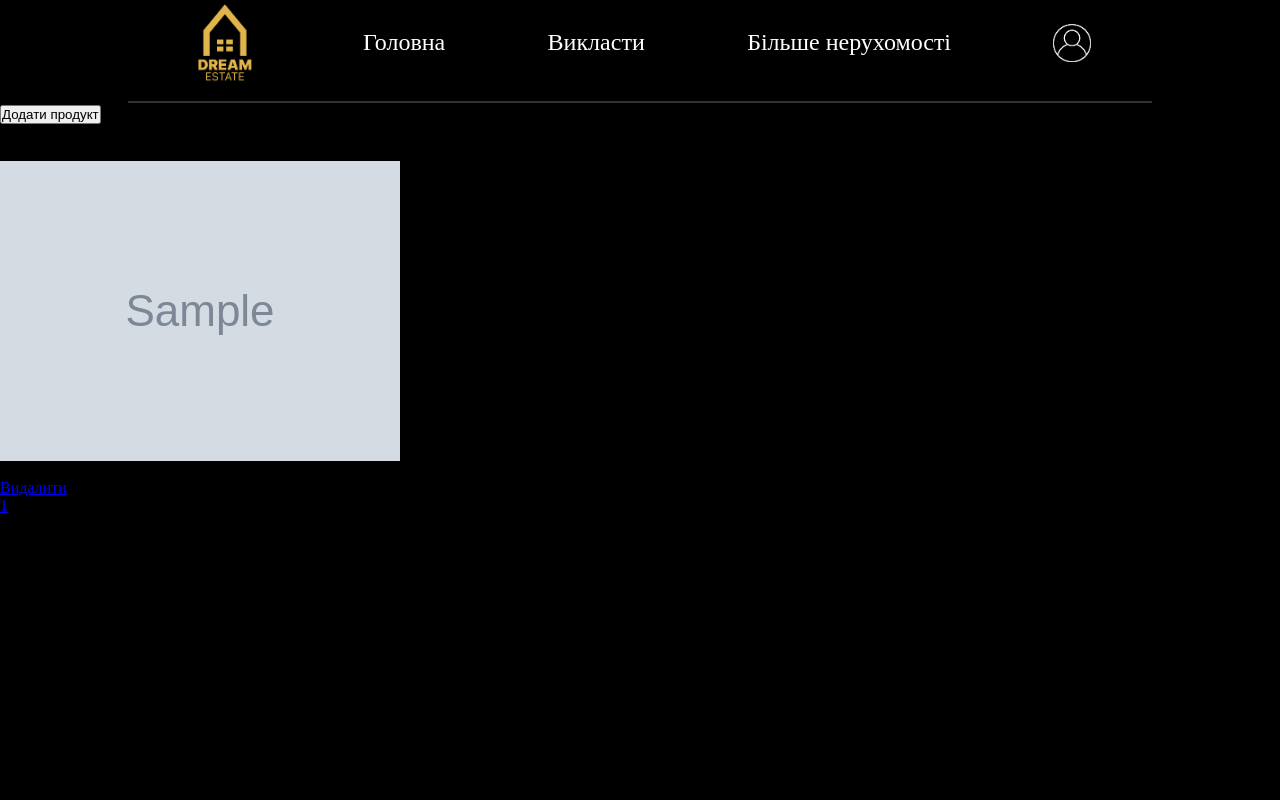
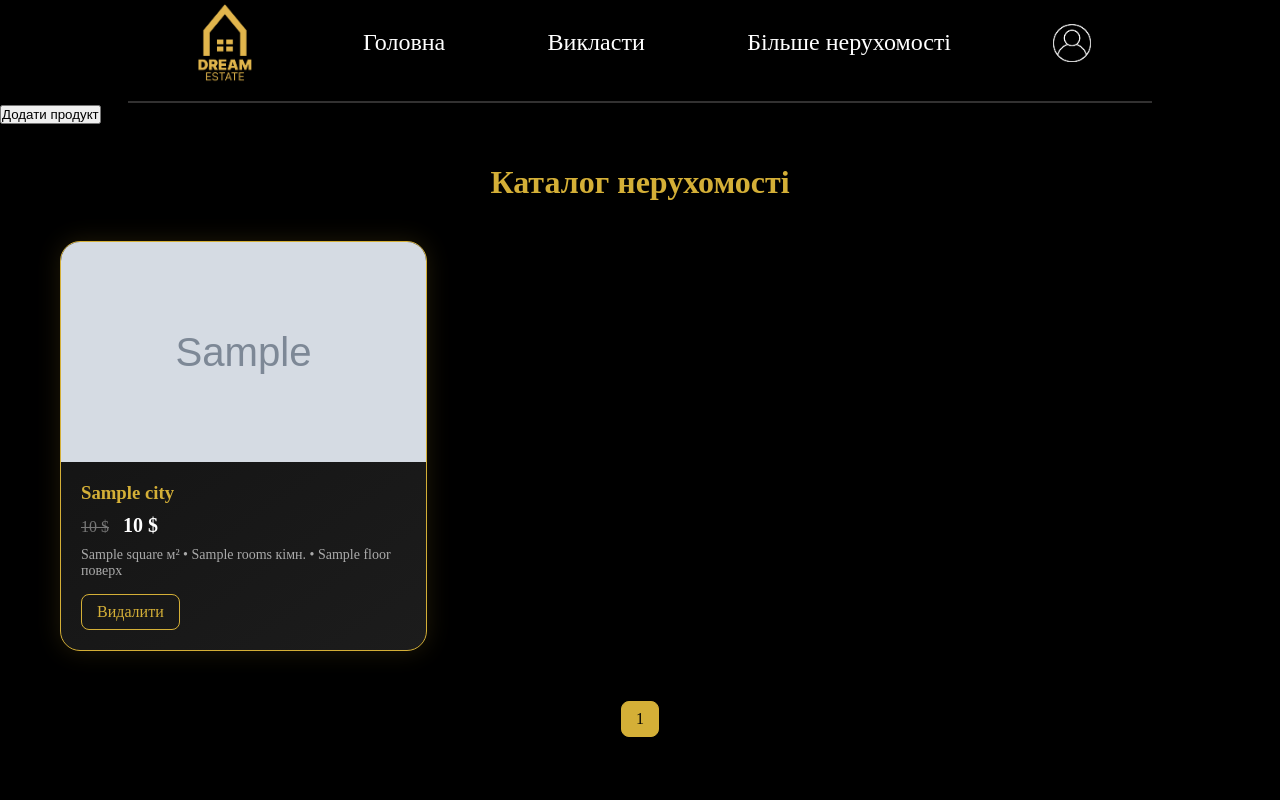
Before and after one commit to LenaFedchenko/real-estate-website, a Python web app: template Project/catalog/templates/admin.html in a window 1280 px wide. Run offline with Jinja, Linux system fonts and the light colour scheme; the template is opened without the code that fills it: most values are stand-ins (such as "Sample title", 1, 10 or a date in 2020); grey boxes marked "Sample" are stand-in pictures.

Commit message:
added styles for catalog and admin

```diff
--- a/Project/catalog/static/css/catalog.css
+++ b/Project/catalog/static/css/catalog.css
@@ -1,3 +1,118 @@
-*{
-    color: "white"
+body {
+    background: #000;
 }
+
+/* Заголовок */
+.page-title {
+    text-align: center;
+    color: #d4af37;
+    margin: 40px 0;
+    font-size: 32px;
+}
+
+/* Сетка */
+.catalog-grid {
+    display: grid;
+    grid-template-columns: repeat(auto-fill, minmax(300px, 1fr));
+    gap: 30px;
+    padding: 0 60px;
+}
+
+/* Карточка */
+.product-card {
+    background: linear-gradient(145deg, #111, #1c1c1c);
+    border: 1px solid #d4af37;
+    border-radius: 20px;
+    overflow: hidden;
+    box-shadow: 0 0 25px rgba(212, 175, 55, 0.15);
+    transition: 0.3s;
+}
+
+.product-card:hover {
+    transform: translateY(-8px);
+    box-shadow: 0 0 45px rgba(212, 175, 55, 0.3);
+}
+
+/* Картинка */
+.product-card img {
+    width: 100%;
+    height: 220px;
+    object-fit: cover;
+}
+
+/* Инфо */
+.product-info {
+    padding: 20px;
+    color: white;
+}
+
+.product-info h3 {
+    color: #d4af37;
+    margin-bottom: 10px;
+}
+
+/* Цены */
+.price-block {
+    margin-bottom: 10px;
+}
+
+.old-price {
+    text-decoration: line-through;
+    color: #777;
+    margin-right: 10px;
+}
+
+.price {
+    font-size: 20px;
+    font-weight: bold;
+}
+
+/* Детали */
+.details {
+    font-size: 14px;
+    color: #aaa;
+    margin-bottom: 15px;
+}
+
+/* Кнопка удалить */
+.delete-btn {
+    display: inline-block;
+    padding: 8px 15px;
+    border: 1px solid #d4af37;
+    color: #d4af37;
+    text-decoration: none;
+    border-radius: 8px;
+    transition: 0.3s;
+}
+
+.delete-btn:hover {
+    background: #d4af37;
+    color: black;
+}
+
+/* Пагинация */
+.pagination {
+    display: flex;
+    justify-content: center;
+    gap: 10px;
+    margin: 50px 0;
+}
+
+.pagination a {
+    padding: 8px 14px;
+    border: 1px solid #d4af37;
+    color: #d4af37;
+    text-decoration: none;
+    border-radius: 8px;
+    transition: 0.3s;
+}
+
+.pagination a:hover {
+    background: #d4af37;
+    color: black;
+}
+
+.pagination a.active {
+    background: #d4af37;
+    color: black;
+}
--- a/Project/catalog/templates/admin.html
+++ b/Project/catalog/templates/admin.html
@@ -6,14 +6,18 @@
 
 {% block links %}
     <link rel="stylesheet" href="{{url_for('catalog.static', filename='css/modal.css')}}">
+    <link rel="stylesheet" href="{{url_for('catalog.static', filename='css/catalog.css')}}">
 {% endblock %}
 
 
 {% block content %}
 <button id="openModal">Додати продукт</button>
     <div id="modal">
-        <button id="closeModal">x</button>
-        <form action="" method="post" enctype="multipart/form-data">
+        <div class="modal-box">
+            <button id="closeModal">&times;</button>
+            <h2>Додати об'єкт</h2>
+
+            <form method="post" enctype="multipart/form-data">
                 <input type="text" name="city" placeholder="Введіть назву міста">
                 <input type="text" name="price" placeholder="Введіть ціну">
                 <input type="text" name="old_price" placeholder="Введіть стару ціну, якщо є">
@@ -32,30 +36,57 @@
                 <button type="submit">Створити</button>
             </form>
         </div>
+    </div>
+    <h1 class="page-title">Каталог нерухомості</h1>
+
     {% if products %}
+    <div class="catalog-grid">
         {% for product in products %}
-            <div>
-                <h1>{{product.name}}</h1>
+        <div class="product-card">
             <img src="{{ url_for('catalog.static', filename='media/' + product.image_url) }}" alt="">
-                <p>{{product.description}}</p>
-                <a href="/delete?id={{product.id}}">Видалити</a>
+
+            <div class="product-info">
+                <h3>{{ product.city }}</h3>
+
+                <div class="price-block">
+                    {% if product.old_price %}
+                        <span class="old-price">{{ product.old_price }} $</span>
+                    {% endif %}
+                    <span class="price">{{ product.price }} $</span>
+                </div>
+
+                <p class="details">
+                    {{ product.square }} м² •
+                    {{ product.rooms }} кімн. •
+                    {{ product.floor }} поверх
+                </p>
+
+                <a class="delete-btn" href="/delete?id={{product.id}}">
+                    Видалити
+                </a>
+            </div>
         </div>
         {% endfor %}
+    </div>
     {% endif %}
+
+    <div class="pagination">
         {% if pagination.has_prev %}
-        <a href="?page={{pagination.prev_num}}">
-            <img src="{{ url_for('catalog.static', filename='images/prev.png') }}" alt="prev">
-        </a>
+            <a href="?page={{pagination.prev_num}}">←</a>
         {% endif %}
 
         {% for page in range(1, pagination.pages + 1) %}
-        <a href="?page={{page}}">{{page}}</a>
+            <a href="?page={{page}}"
+            class="{% if page == pagination.page %}active{% endif %}">
+                {{page}}
+            </a>
         {% endfor %}
 
         {% if pagination.has_next %}
-        <a href="?page={{pagination.next_num}}">
-            <img src="{{ url_for('catalog.static', filename='images/next.png') }}" alt="next">
-        </a>
+            <a href="?page={{pagination.next_num}}">→</a>
         {% endif %}
+    </div>
+
+
     <script src="{{ url_for('catalog.static', filename='js/modal.js') }}"></script>
 {% endblock %}
--- a/Project/catalog/views.py
+++ b/Project/catalog/views.py
@@ -18,7 +18,7 @@
                 query = query.filter(Product.category == category)
             else:
                 query = query.all()
-    pagination = query.paginate(page=page, per_page=2)
+    pagination = query.paginate(page=page, per_page=3)
     for product in Product.query.all():
         if product.category not in categories:
             categories.append(product.category)
@@ -27,7 +27,7 @@
 def render_admin():
     if flask_login.current_user.is_authenticated and flask_login.current_user.isAdmin:
         page = request.args.get("page", 1, type= int)
-        pagination = Product.query.paginate(page=page, per_page=1)
+        pagination = Product.query.paginate(page=page, per_page=3)
         if flask.request.method == "POST":
             city = flask.request.form["city"]
             product = Product.query.filter_by(city= city).first()
```
Also changed, not shown: Project/catalog/static/css/modal.css (+101 -4 lines), Project/catalog/templates/catalog.html (+44 -36 lines), Project/Project/instance/data.db, Project/catalog/static/media/villa1.jpg (added), Project/catalog/static/media/villa2.jpg (added). Lines whose indentation alone changed are shown as unchanged.
